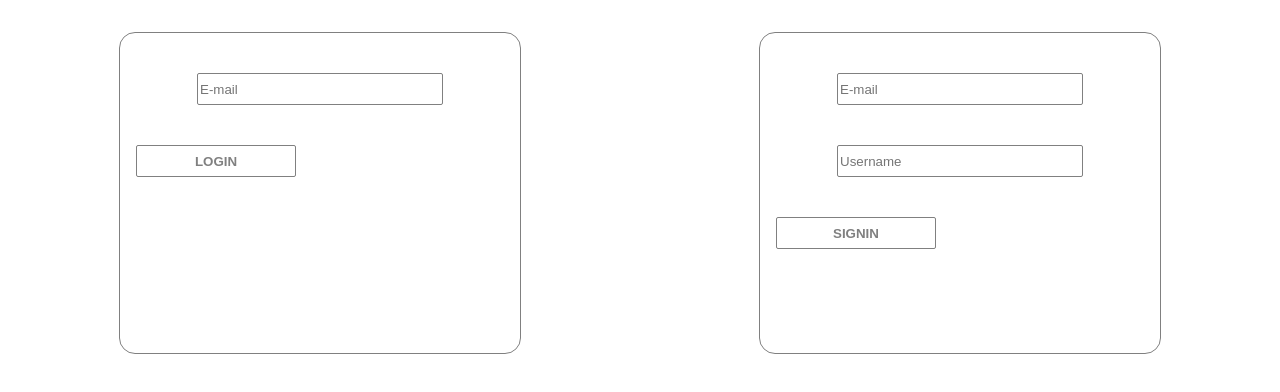
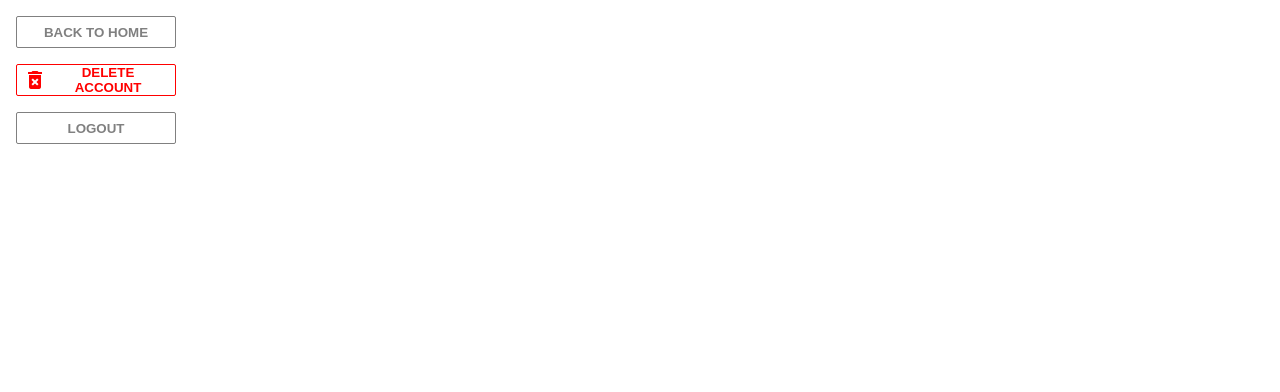
Before and after one commit to jessicaarrais/recipes-app-heroku, a React (Create React App) app in the folder client/: page /account-settings in a window 1280 px wide. Shown: the top 392 px of the page. Built offline with nearby package versions, Linux system fonts and the light colour scheme.

Commit message:
react router added to project (#24)
* react router added to project

* Link inserted and adjustments

```diff
--- a/client/package.json
+++ b/client/package.json
@@ -16,6 +16,8 @@
     "material-design-icons": "^3.0.1",
     "react": "^16.13.1",
     "react-dom": "^16.13.1",
+    "react-router": "^5.2.0",
+    "react-router-dom": "^5.2.0",
     "react-scripts": "3.4.1",
     "typescript": "^3.9.2"
   },
@@ -41,6 +43,8 @@
     ]
   },
   "devDependencies": {
+    "@types/react-router": "^5.1.7",
+    "@types/react-router-dom": "^5.1.5",
     "apollo": "^2.27.4"
   }
 }
--- a/client/src/components/DeleteUserButton.tsx
+++ b/client/src/components/DeleteUserButton.tsx
@@ -1,5 +1,6 @@
 import React from 'react';
 import { useMutation, useApolloClient } from '@apollo/react-hooks';
+import { useHistory } from 'react-router';
 import gql from 'graphql-tag';
 import Button from './Button';
 
@@ -16,11 +17,13 @@ const DELETE_USER = gql`
 
 function DeleteUserButton() {
   const client = useApolloClient();
+  const history = useHistory();
   const [deleteUser, { loading, error }] = useMutation(DELETE_USER, {
     onCompleted() {
       localStorage.clear();
       client.cache.reset();
       client.writeData({ data: { isLoggedIn: false, notebook: [] } });
+      history.push('/');
     },
   });
 
--- a/client/src/components/NavigationBar.tsx
+++ b/client/src/components/NavigationBar.tsx
@@ -1,7 +1,5 @@
 import React, { CSSProperties } from 'react';
-import { useApolloClient } from '@apollo/react-hooks';
-import Settings from '../pages/Settings';
-import Button from './Button';
+import { Link } from 'react-router-dom';
 
 const nav: CSSProperties = {
   display: 'flex',
@@ -9,35 +7,21 @@ const nav: CSSProperties = {
   justifyContent: 'right',
   boxShadow: '0 0 3px 0 gray',
 };
+const userInfo: CSSProperties = {
+  cursor: 'pointer',
+};
 
 interface Props {
   username: string;
 }
 
 function NavigationBar(props: Props) {
-  const client = useApolloClient();
-
-  const handleLogout = () => {
-    localStorage.clear();
-    client.cache.reset();
-    client.writeData({ data: { isLoggedIn: false } });
-  };
-
   return (
     <nav style={nav}>
-      <h3>{props.username}</h3>
-      <Button styleType="default" icon="menu" />
-      <Button
-        type="button"
-        styleType="default"
-        handleOnClick={handleLogout}
-        handleOnKeyDown={(e) => {
-          if (e.key === 'Enter') handleLogout();
-        }}
-      >
-        Logout
-      </Button>
-      <Settings />
+      <Link to="/account-settings">
+        <h3>{props.username}</h3>
+        <img alt="user's avatar" />
+      </Link>
     </nav>
   );
 }
--- a/client/src/index.tsx
+++ b/client/src/index.tsx
@@ -1,5 +1,7 @@
 import React from 'react';
 import ReactDOM from 'react-dom';
+import { Router, Route, Redirect, Switch } from 'react-router';
+import { createBrowserHistory } from 'history';
 import './index.css';
 import * as serviceWorker from './serviceWorker';
 import ApolloClient from 'apollo-client';
@@ -11,6 +13,7 @@ import gql from 'graphql-tag';
 import { typeDefs } from './resolvers';
 import LoggedIn from './pages/LoggedIn';
 import LoggedOut from './pages/LoggedOut';
+import Settings from './pages/Settings';
 
 const httpLink = createHttpLink({ uri: 'http://localhost:4000/graphql' });
 const authLink = setContext((_, { headers }) => {
@@ -23,7 +26,6 @@ const authLink = setContext((_, { headers }) => {
     },
   };
 });
-
 const cache = new InMemoryCache();
 const client = new ApolloClient({
   link: authLink.concat(httpLink),
@@ -31,12 +33,13 @@ const client = new ApolloClient({
   typeDefs,
   resolvers: {},
 });
-
 cache.writeData({
   data: {
     isLoggedIn: !!localStorage.getItem('token'),
   },
 });
+
+const history = createBrowserHistory();
 
 const IS_LOGGED_IN = gql`
   query IsLoggedIn {
@@ -46,14 +49,19 @@ const IS_LOGGED_IN = gql`
 
 function LandingPage() {
   const { data } = useQuery(IS_LOGGED_IN);
-
-  return data.isLoggedIn ? <LoggedIn /> : <LoggedOut />;
+  return data.isLoggedIn ? <Redirect to="/home" /> : <LoggedOut />;
 }
 
 ReactDOM.render(
   <React.StrictMode>
     <ApolloProvider client={client}>
-      <LandingPage />
+      <Router history={history}>
+        <Switch>
+          <Route exact path="/" render={() => <LandingPage />} />
+          <Route path="/home" component={LoggedIn} />
+          <Route path="/account-settings" component={Settings} />
+        </Switch>
+      </Router>
     </ApolloProvider>
   </React.StrictMode>,
   document.getElementById('root')
--- a/client/src/pages/Settings.tsx
+++ b/client/src/pages/Settings.tsx
@@ -1,10 +1,31 @@
 import React from 'react';
+import { useApolloClient } from '@apollo/react-hooks';
+import { useHistory } from 'react-router';
+import Button from '../components/Button';
 import DeleteUserButton from '../components/DeleteUserButton';
 
 function Settings() {
+  const client = useApolloClient();
+  const history = useHistory();
+
+  const handleLogout = () => {
+    localStorage.clear();
+    client.cache.reset();
+    client.writeData({ data: { isLoggedIn: false } });
+    history.push('/');
+  };
+
+  const navigateToHome = () => history.push('/home');
+
   return (
     <>
+      <Button type="button" styleType="default" handleOnClick={navigateToHome}>
+        Back to Home
+      </Button>
       <DeleteUserButton />
+      <Button type="button" styleType="default" handleOnClick={handleLogout}>
+        Logout
+      </Button>
     </>
   );
 }
```
Also changed, not shown: 1 other file (tests, documents, lock files or other folders).
